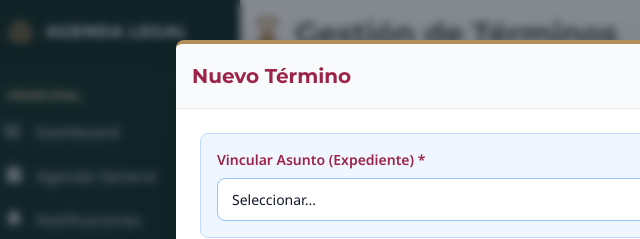
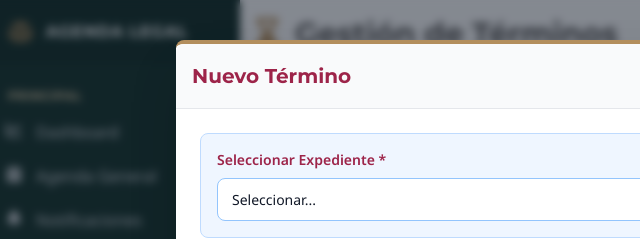
Before and after one commit to rodrigopazTech/juridico, a plain HTML site: page terminos/index.html in a window 1280 px wide. Both pictures are taken after a click on the button "Nuevo Término". Shown: the top 239 px of the page, 16-656 px from the left. Drawn offline with Linux system fonts and the light colour scheme.

```diff
--- a/terminos/components/modals_terminos.html
+++ b/terminos/components/modals_terminos.html
@@ -12,7 +12,7 @@
                 <input type="hidden" id="termino-id">
 
                 <div class="bg-blue-50 border border-blue-200 rounded-lg p-4 mb-6">
-                    <label class="block text-sm font-bold text-gob-guinda mb-2">Vincular Asunto (Expediente) *</label>
+                    <label class="block text-sm font-bold text-gob-guinda mb-2">Seleccionar Expediente *</label>
                     <select id="asunto-selector" class="bg-white border border-blue-300 text-gray-900 text-sm rounded-lg block w-full p-2.5 focus:ring-gob-oro focus:border-gob-oro">
                         <option value="">Cargando asuntos...</option>
                     </select>
```
Also changed, not shown: audiencias/components/modals.html (+1 -1 lines).
